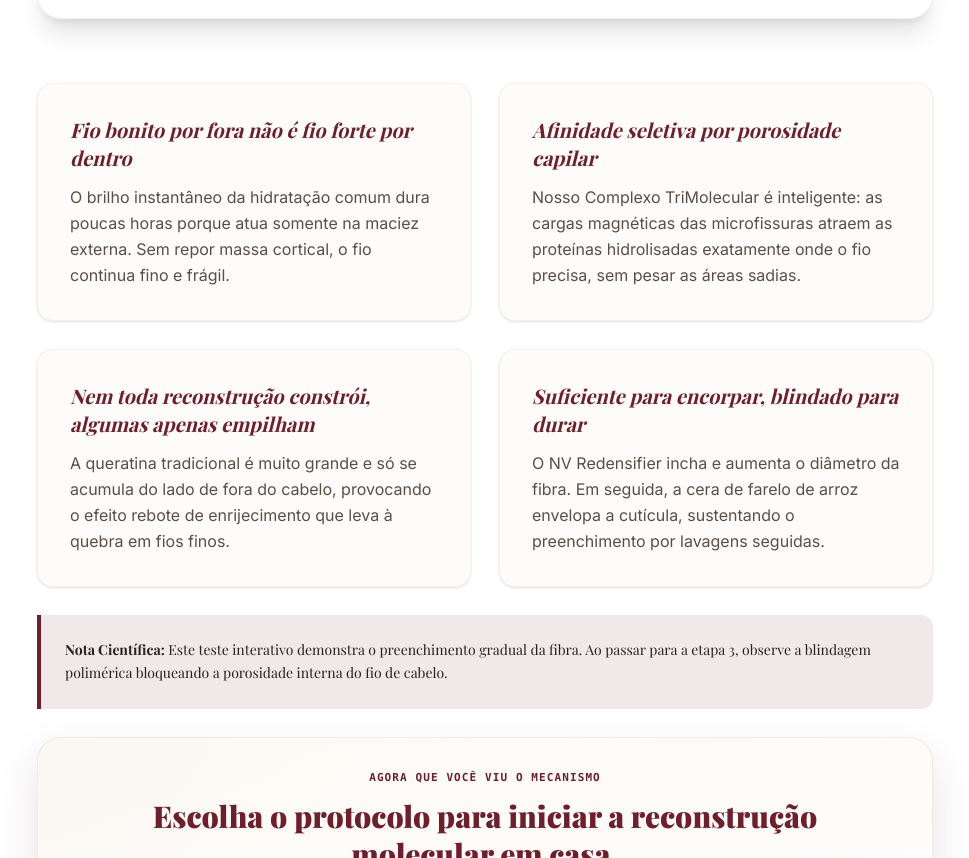
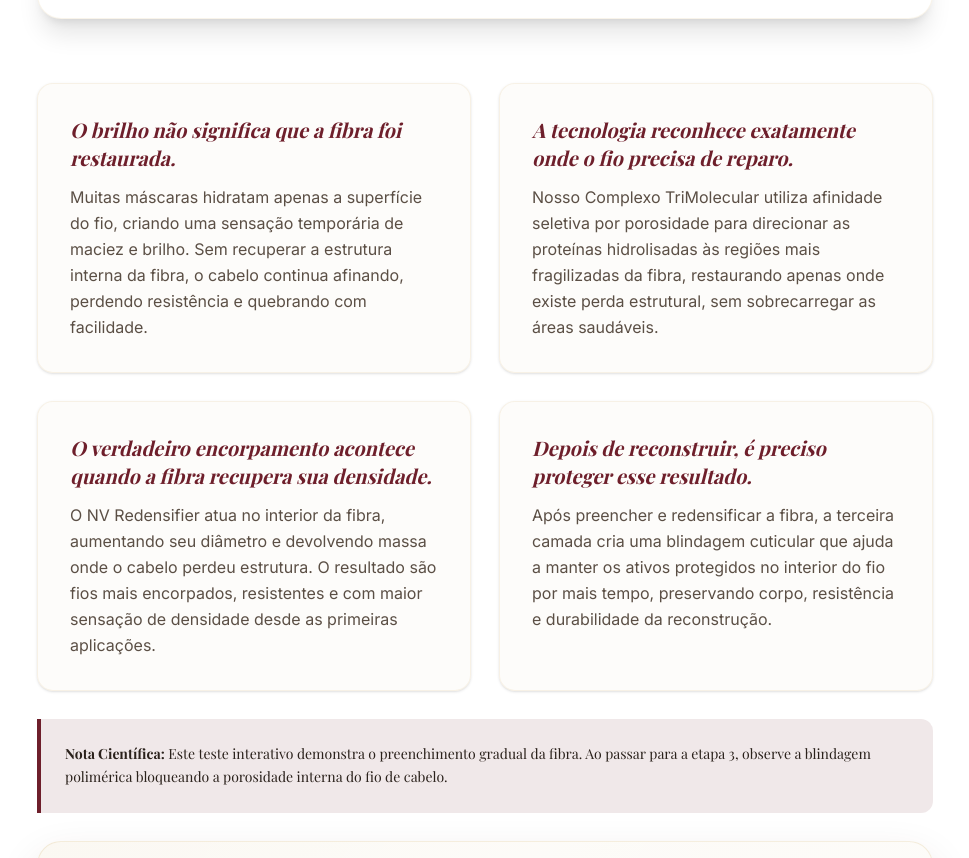
Before and after one commit to DellsantosXD/lp-proteina-do-trigo-A, a React (Vite) app: page / in a window 1280 px wide. Shown: the part 9945-10803 px from the top of the page, without its empty margins (155-1124 px from the left). Built offline with nearby package versions, Linux system fonts and the light colour scheme; a web font is replaced by a local one.

Commit message:
content: update Mecanismo section subtitle and Cards 1 to 4 copy

```diff
--- a/src/App.tsx
+++ b/src/App.tsx
@@ -403,7 +403,7 @@ export default function App() {
               O Mecanismo de Ação em 3 Camadas
             </h2>
             <p className="text-ink-soft max-w-xl mx-auto mt-4 text-sm md:text-base leading-relaxed">
-              Diferente de máscaras comuns, o Pro Filler atua de forma cirúrgica na estrutura do fio por meio de atração estática seletiva.
+              Diferente de máscaras comuns, o Pro Filler atua de forma seletiva na estrutura da fibra por meio de atração estática seletiva.
             </p>
           </div>
 
@@ -415,34 +415,34 @@ export default function App() {
             <div className="grid grid-cols-1 md:grid-cols-2 gap-7">
               <div className="bg-cream/40 border border-tan-deep/20 rounded-2xl p-7 md:p-8 shadow-sm hover:shadow-md transition-all duration-300">
                 <h3 className="text-xl font-serif font-bold text-bordo mb-3 italic">
-                  Fio bonito por fora não é fio forte por dentro
+                  O brilho não significa que a fibra foi restaurada.
                 </h3>
                 <p className="text-base text-ink-soft leading-relaxed">
-                  O brilho instantâneo da hidratação comum dura poucas horas porque atua somente na maciez externa. Sem repor massa cortical, o fio continua fino e frágil.
+                  Muitas máscaras hidratam apenas a superfície do fio, criando uma sensação temporária de maciez e brilho. Sem recuperar a estrutura interna da fibra, o cabelo continua afinando, perdendo resistência e quebrando com facilidade.
                 </p>
               </div>
               <div className="bg-cream/40 border border-tan-deep/20 rounded-2xl p-7 md:p-8 shadow-sm hover:shadow-md transition-all duration-300">
                 <h3 className="text-xl font-serif font-bold text-bordo mb-3 italic">
-                  Afinidade seletiva por porosidade capilar
+                  A tecnologia reconhece exatamente onde o fio precisa de reparo.
                 </h3>
                 <p className="text-base text-ink-soft leading-relaxed">
-                  Nosso Complexo TriMolecular é inteligente: as cargas magnéticas das microfissuras atraem as proteínas hidrolisadas exatamente onde o fio precisa, sem pesar as áreas sadias.
+                  Nosso Complexo TriMolecular utiliza afinidade seletiva por porosidade para direcionar as proteínas hidrolisadas às regiões mais fragilizadas da fibra, restaurando apenas onde existe perda estrutural, sem sobrecarregar as áreas saudáveis.
                 </p>
               </div>
               <div className="bg-cream/40 border border-tan-deep/20 rounded-2xl p-7 md:p-8 shadow-sm hover:shadow-md transition-all duration-300">
                 <h3 className="text-xl font-serif font-bold text-bordo mb-3 italic">
-                  Nem toda reconstrução constrói, algumas apenas empilham
+                  O verdadeiro encorpamento acontece quando a fibra recupera sua densidade.
                 </h3>
                 <p className="text-base text-ink-soft leading-relaxed">
-                  A queratina tradicional é muito grande e só se acumula do lado de fora do cabelo, provocando o efeito rebote de enrijecimento que leva à quebra em fios finos.
+                  O NV Redensifier atua no interior da fibra, aumentando seu diâmetro e devolvendo massa onde o cabelo perdeu estrutura. O resultado são fios mais encorpados, resistentes e com maior sensação de densidade desde as primeiras aplicações.
                 </p>
               </div>
               <div className="bg-cream/40 border border-tan-deep/20 rounded-2xl p-7 md:p-8 shadow-sm hover:shadow-md transition-all duration-300">
                 <h3 className="text-xl font-serif font-bold text-bordo mb-3 italic">
-                  Suficiente para encorpar, blindado para durar
+                  Depois de reconstruir, é preciso proteger esse resultado.
                 </h3>
                 <p className="text-base text-ink-soft leading-relaxed">
-                  O NV Redensifier incha e aumenta o diâmetro da fibra. Em seguida, a cera de farelo de arroz envelopa a cutícula, sustentando o preenchimento por lavagens seguidas.
+                  Após preencher e redensificar a fibra, a terceira camada cria uma blindagem cuticular que ajuda a manter os ativos protegidos no interior do fio por mais tempo, preservando corpo, resistência e durabilidade da reconstrução.
                 </p>
               </div>
             </div>
```
